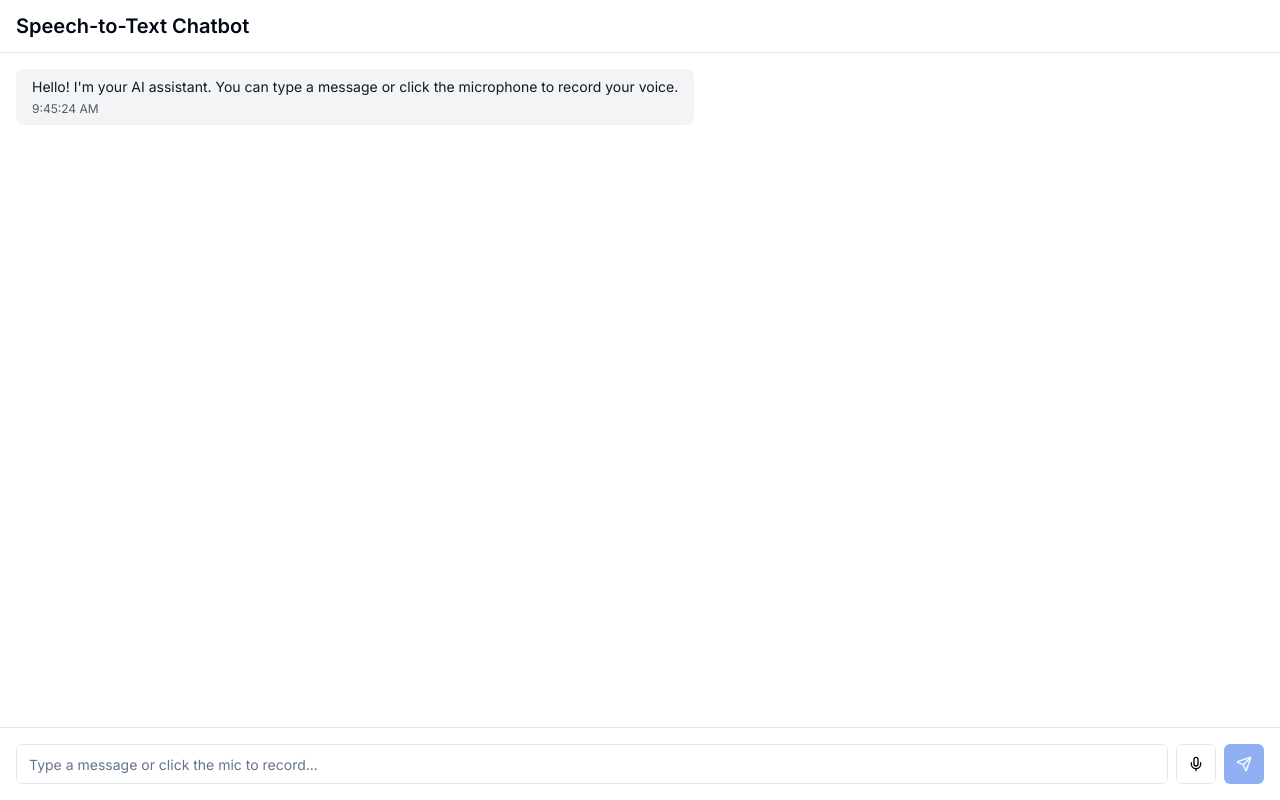
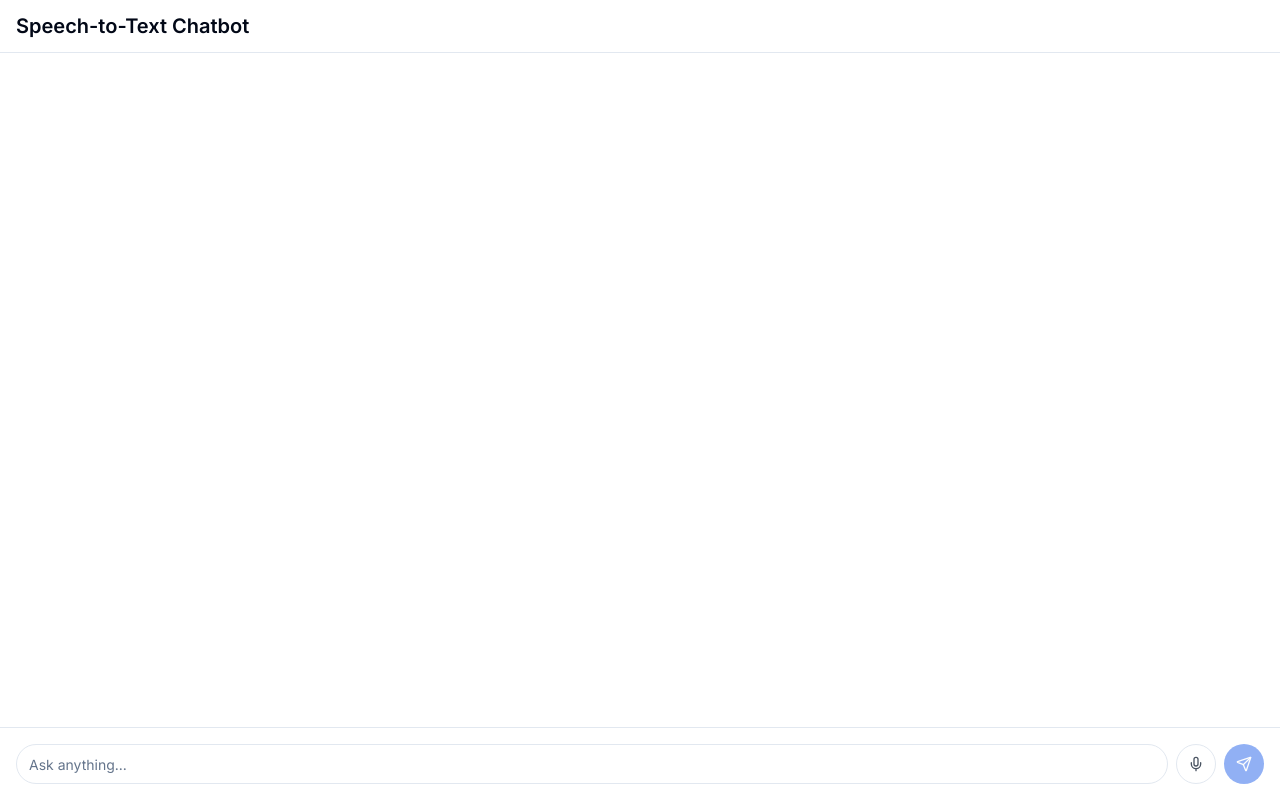
Before and after one commit to sujeethshingade/speech-to-text, a Next.js app: page / in a window 1280 px wide. Built offline with nearby package versions, Linux system fonts and the light colour scheme.

Commit message:
refactor: transcription handling

```diff
--- a/app/page.tsx
+++ b/app/page.tsx
@@ -12,16 +12,8 @@ interface Message {
 }
 
 export default function Home() {
-  const [messages, setMessages] = useState<Message[]>([
-    {
-      id: "1",
-      text: "Hello! I'm your AI assistant. You can type a message or click the microphone to record your voice.",
-      isUser: false,
-      timestamp: new Date().toISOString(),
-    },
-  ])
+  const [messages, setMessages] = useState<Message[]>([])
   const [isRecording, setIsRecording] = useState(false)
-  const [isTranscribing, setIsTranscribing] = useState(false)
   const messagesEndRef = useRef<HTMLDivElement>(null)
 
   const scrollToBottom = () => {
@@ -55,8 +47,6 @@ export default function Home() {
   }
 
   const handleAudioTranscribe = async (audioBlob: Blob) => {
-    setIsTranscribing(true)
-
     try {
       const formData = new FormData()
       formData.append("audio", audioBlob, "recording.webm")
@@ -72,27 +62,11 @@ export default function Home() {
 
       const data = await response.json()
 
-      if (data.text && data.text.trim()) {
-        handleSendMessage(data.text)
-      } else {
-        // Show error message if no text was transcribed
-        const errorMessage: Message = {
-          id: Date.now().toString(),
-          text: "Sorry, I couldn't understand the audio. Please try again.",
-          isUser: false,
-          timestamp: new Date().toISOString(),
-        }
-        setMessages((prev) => [...prev, errorMessage])
-      }
+      // Return the transcribed text instead of sending it automatically
+      return data.text && data.text.trim() ? data.text : ""
     } catch (error) {
       console.error("Transcription error:", error)
-      const errorMessage: Message = {
-        id: Date.now().toString(),
-        text: "Sorry, there was an error processing your voice message. Please try again.", // THIS IS THE ERROR MESSAGE
-        isUser: false,
-        timestamp: new Date().toISOString(),
-      }
-      setMessages((prev) => [...prev, errorMessage])
+      return ""
     }
   }
 
@@ -112,20 +86,8 @@ export default function Home() {
             key={message.id}
             message={message.text}
             isUser={message.isUser}
-            timestamp={message.timestamp}
           />
         ))}
-
-        {isTranscribing && (
-          <div className="flex justify-start">
-            <div className="bg-gray-100 dark:bg-gray-800 rounded-lg px-4 py-2 text-sm">
-              <div className="flex items-center gap-2">
-                <div className="animate-spin rounded-full h-4 w-4 border-2 border-gray-300 border-t-gray-600"></div>
-                <span>Transcribing audio...</span>
-              </div>
-            </div>
-          </div>
-        )}
 
         <div ref={messagesEndRef} />
       </div>
@@ -135,7 +97,6 @@ export default function Home() {
         onSendMessage={handleSendMessage}
         onAudioTranscribe={handleAudioTranscribe}
         isRecording={isRecording}
-        isTranscribing={isTranscribing}
       />
     </div>
   )
--- a/components/chat-bubble.tsx
+++ b/components/chat-bubble.tsx
@@ -3,26 +3,20 @@ import { cn } from "@/lib/utils"
 interface ChatBubbleProps {
     message: string
     isUser: boolean
-    timestamp?: string
 }
 
-export function ChatBubble({ message, isUser, timestamp }: ChatBubbleProps) {
+export function ChatBubble({ message, isUser }: ChatBubbleProps) {
     return (
         <div className={cn("flex w-full", isUser ? "justify-end" : "justify-start")}>
             <div
                 className={cn(
-                    "max-w-[80%] rounded-lg px-4 py-2 text-sm",
+                    "max-w-[80%] rounded-full px-4 py-2 text-sm",
                     isUser
                         ? "bg-blue-500 text-white"
-                        : "bg-gray-100 text-gray-900 dark:bg-gray-800 dark:text-gray-100"
+                        : "bg-gray-100 text-gray-900"
                 )}
             >
                 <p className="whitespace-pre-wrap">{message}</p>
-                {timestamp && (
-                    <p className="mt-1 text-xs opacity-70">
-                        {new Date(timestamp).toLocaleTimeString()}
-                    </p>
-                )}
             </div>
         </div>
     )
--- a/components/chat-input.tsx
+++ b/components/chat-input.tsx
@@ -8,9 +8,9 @@ import { cn } from "@/lib/utils"
 
 interface ChatInputProps {
     onSendMessage: (message: string) => void
-    onAudioTranscribe: (audioBlob: Blob) => void
+    onAudioTranscribe: (audioBlob: Blob) => Promise<string>
     isRecording: boolean
-    isTranscribing: boolean
+    isTranscribing?: boolean
     disabled?: boolean
 }
 
@@ -57,9 +57,17 @@ export function ChatInput({
                 }
             }
 
-            mediaRecorder.onstop = () => {
+            mediaRecorder.onstop = async () => {
                 const audioBlob = new Blob(chunksRef.current, { type: "audio/webm" })
-                onAudioTranscribe(audioBlob) // This calls the handleAudioTranscribe function
+
+                try {
+                    const transcribedText = await onAudioTranscribe(audioBlob)
+                    if (transcribedText && transcribedText.trim()) {
+                        setMessage(transcribedText)
+                    }
+                } catch (error) {
+                    console.error("Error during transcription:", error)
+                }
 
                 // Stop all tracks to release microphone
                 stream.getTracks().forEach(track => track.stop())
@@ -102,29 +110,26 @@ export function ChatInput({
                             ? "Recording... Click the mic to stop"
                             : isTranscribing
                                 ? "Processing your voice..."
-                                : "Type a message or click the mic to record..."
+                                : "Ask anything..."
                     }
                     disabled={disabled || isRecording || isTranscribing}
                     className="flex-1"
-                />
-                <Button
+                />                <Button
                     size="icon"
                     variant="outline"
                     onClick={handleMicClick}
                     disabled={disabled || isTranscribing}
                     className={cn(
                         "transition-all duration-200",
-                        (isRecordingState || isRecording) && "bg-red-500 text-white hover:bg-red-600 animate-pulse",
-                        isTranscribing && "opacity-50"
+                        (isRecordingState || isRecording) && "bg-red-500 text-white hover:bg-red-600 border-red-500 animate-pulse",
+                        isTranscribing && "opacity-50",
+                        !isRecordingState && !isRecording && "hover:bg-gray-100"
                     )}
                 >
                     {isRecordingState || isRecording ? (
-                        <div className="relative">
-                            <MicOff className="h-4 w-4" />
-                            <div className="absolute -inset-1 bg-red-500 rounded-full animate-ping opacity-75"></div>
-                        </div>
+                        <MicOff className="h-4 w-4 text-white" />
                     ) : (
-                        <Mic className="h-4 w-4" />
+                        <Mic className="h-4 w-4 text-gray-600" />
                     )}
                 </Button>
                 <Button
@@ -138,7 +143,7 @@ export function ChatInput({
 
             {/* Recording indicator */}
             {(isRecordingState || isRecording) && (
-                <div className="absolute top-2 left-1/2 transform -translate-x-1/2 bg-red-500 text-white px-3 py-1 rounded-full text-sm animate-bounce">
+                <div className="absolute -top-10 left-1/2 transform -translate-x-1/2 bg-red-500 text-white px-3 py-1 rounded-full text-sm">
                     <div className="flex items-center gap-2">
                         <div className="w-2 h-2 bg-white rounded-full animate-pulse"></div>
                         Recording...
--- a/components/ui/button.tsx
+++ b/components/ui/button.tsx
@@ -5,7 +5,7 @@ import { cva, type VariantProps } from "class-variance-authority"
 import { cn } from "@/lib/utils"
 
 const buttonVariants = cva(
-    "inline-flex items-center justify-center whitespace-nowrap rounded-md text-sm font-medium ring-offset-background transition-colors focus-visible:outline-none focus-visible:ring-2 focus-visible:ring-ring focus-visible:ring-offset-2 disabled:pointer-events-none disabled:opacity-50",
+    "inline-flex items-center justify-center whitespace-nowrap rounded-full text-sm font-medium ring-offset-background transition-colors focus-visible:outline-none focus-visible:ring-2 focus-visible:ring-ring focus-visible:ring-offset-2 disabled:pointer-events-none disabled:opacity-50",
     {
         variants: {
             variant: {
@@ -21,8 +21,8 @@ const buttonVariants = cva(
             },
             size: {
                 default: "h-10 px-4 py-2",
-                sm: "h-9 rounded-md px-3",
-                lg: "h-11 rounded-md px-8",
+                sm: "h-9 rounded-full px-3",
+                lg: "h-11 rounded-full px-8",
                 icon: "h-10 w-10",
             },
         },
--- a/components/ui/input.tsx
+++ b/components/ui/input.tsx
@@ -11,7 +11,7 @@ const Input = React.forwardRef<HTMLInputElement, InputProps>(
             <input
                 type={type}
                 className={cn(
-                    "flex h-10 w-full rounded-md border border-input bg-background px-3 py-2 text-sm ring-offset-background file:border-0 file:bg-transparent file:text-sm file:font-medium placeholder:text-muted-foreground focus-visible:outline-none focus-visible:ring-2 focus-visible:ring-ring focus-visible:ring-offset-2 disabled:cursor-not-allowed disabled:opacity-50",
+                    "flex h-10 w-full rounded-full border border-input bg-background px-3 py-2 text-sm text-black ring-offset-background file:border-0 file:bg-transparent file:text-sm file:font-medium placeholder:text-muted-foreground disabled:cursor-not-allowed disabled:opacity-50",
                     className
                 )}
                 ref={ref}
```
